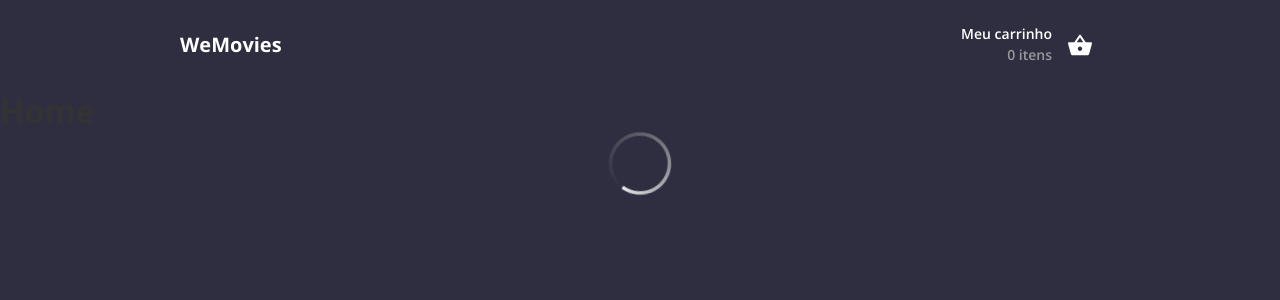
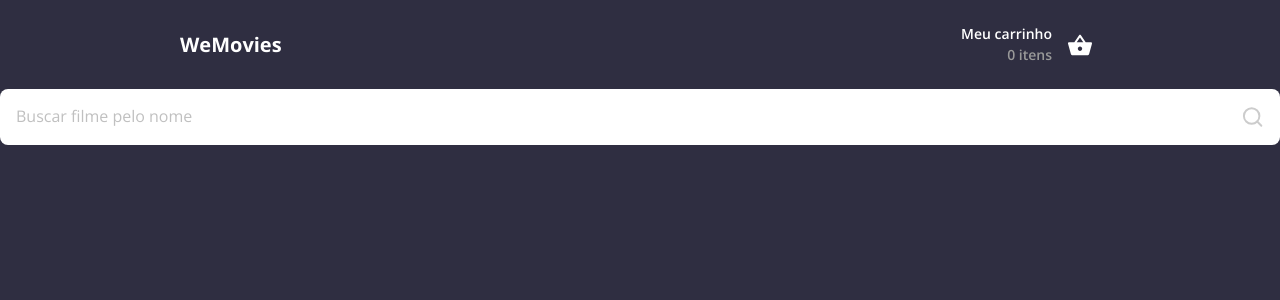
Before and after one commit to felipecfb/wefit-test, a React (Vite) app: page / in a window 1280 px wide. Shown: the top 300 px of the page. Built offline with nearby package versions, Linux system fonts and the light colour scheme.

Commit message:
feat: create search bar component

```diff
--- a/package.json
+++ b/package.json
@@ -11,6 +11,7 @@
   },
   "dependencies": {
     "localforage": "^1.10.0",
+    "lucide-react": "^0.349.0",
     "match-sorter": "^6.3.4",
     "react": "^18.2.0",
     "react-dom": "^18.2.0",
--- /dev/null
+++ b/src/components/SearchBar/index.tsx
@@ -0,0 +1,23 @@
+import { ChangeEvent, useState } from 'react'
+
+import { Container, Input, SearchIcon } from './styles'
+
+export function SearchBar() {
+  const [search, setSearch] = useState('')
+
+  function handleSearch(event: ChangeEvent<HTMLInputElement>) {
+    setSearch(event.target.value)
+  }
+
+  return (
+    <Container>
+      <Input
+        type="text"
+        placeholder="Buscar filme pelo nome"
+        value={search}
+        onChange={handleSearch}
+      />
+      <SearchIcon hasSearchText={search.length > 0} />
+    </Container>
+  )
+}
--- /dev/null
+++ b/src/components/SearchBar/styles.ts
@@ -0,0 +1,48 @@
+import { Search } from 'lucide-react'
+import styled from 'styled-components'
+
+interface SearchIconProps {
+  hasSearchText: boolean
+}
+
+export const Container = styled.div`
+  display: flex;
+  align-items: center;
+  gap: 1rem;
+
+  padding: 1rem;
+  border-radius: 8px;
+
+  background-color: ${({ theme }) => theme.colors.white};
+
+  &:focus-within {
+    border: 2px solid #009edd;
+  }
+`
+
+export const Input = styled.input`
+  width: 100%;
+
+  font-size: 1rem;
+  font-weight: 400;
+  line-height: 21.79px;
+
+  border: none;
+  background-color: transparent;
+
+  color: ${({ theme }) => theme.colors.background};
+
+  &::placeholder {
+    color: #c0c0c0;
+  }
+
+  &:focus-visible {
+    outline: none;
+  }
+`
+
+export const SearchIcon = styled(Search)<SearchIconProps>`
+  color: ${({ hasSearchText, theme }) =>
+    hasSearchText ? theme.colors.background : '#cccccc'};
+  cursor: pointer;
+`
--- a/src/pages/home.tsx
+++ b/src/pages/home.tsx
@@ -1,15 +1,13 @@
 import { Helmet } from 'react-helmet-async'
 
-import { Loading } from '@/components/Loading'
+import { SearchBar } from '@/components/SearchBar'
 
 export function Home() {
   return (
     <>
       <Helmet title="Home" />
       <div>
-        <h1>Home</h1>
-
-        <Loading />
+        <SearchBar />
       </div>
     </>
   )
```
Also changed, not shown: 1 other file (tests, documents, lock files or other folders).
